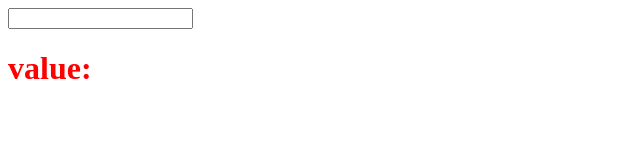
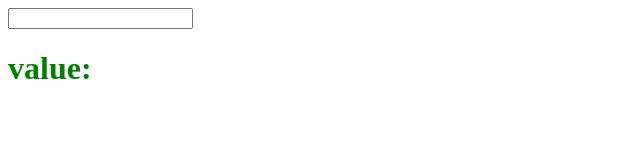
Before and after one commit to gustiyoga/address-book, a React app: page / in a window 1280 px wide. Shown: the whole page, without its empty margins (0-640 px from the left). Built offline with nearby package versions, Linux system fonts and the light colour scheme.

Commit message:
setup webpack code splitting

```diff
--- a/package.json
+++ b/package.json
@@ -19,6 +19,7 @@
   "homepage": "https://github.com/gustiyoga/address-book#readme",
   "devDependencies": {
     "@babel/core": "^7.8.7",
+    "@babel/plugin-syntax-dynamic-import": "^7.8.3",
     "@babel/preset-env": "^7.8.7",
     "@babel/preset-react": "^7.8.3",
     "autoprefixer": "^9.7.4",
--- a/src/scss/main.scss
+++ b/src/scss/main.scss
@@ -1,3 +1,3 @@
 h1 {
-  color: red;
+  color: green;
 }
```
Also changed, not shown: .babelrc, build/webpack.common.js, build/webpack.prod.js, dist/index.html, dist/main.js, dist/statistics.html, dist/vendor.2f938fe7b9704022eb97.bundle.js (added), 4 other files.
